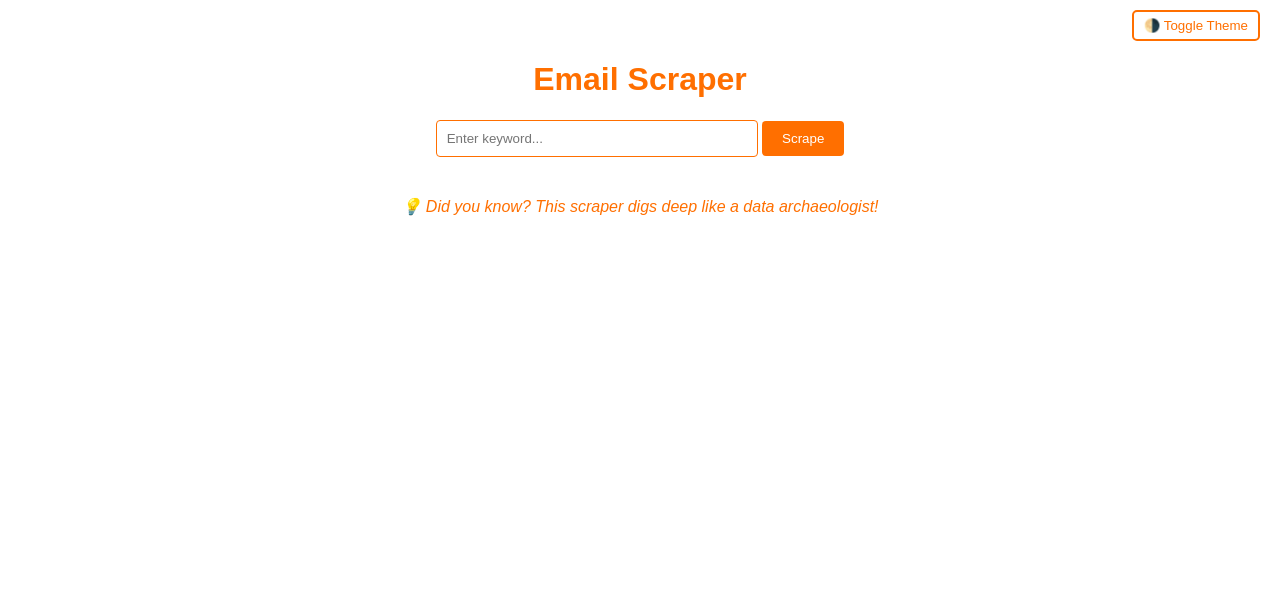
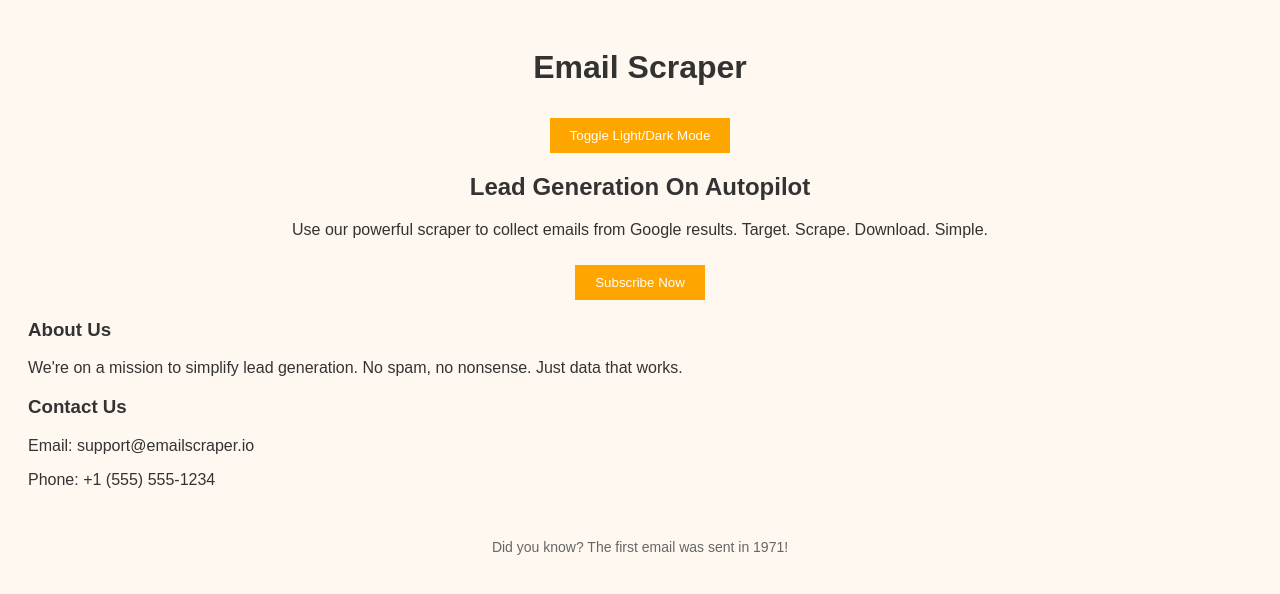
Before and after one commit to smoothc0/e_s, a Flask app: page / in a window 1280 px wide. Shown: the top 594 px of the page. Run offline with Flask 3, Linux system fonts and the light colour scheme.

Commit message:
Add UI, pricing page, contact us, and CSS styling

```diff
--- /dev/null
+++ b/email_scraper/static/style.css
@@ -0,0 +1,58 @@
+body {
+    font-family: Arial, sans-serif;
+    padding: 20px;
+    background-color: #fff8f0;
+    color: #333;
+    transition: 0.3s;
+}
+
+header {
+    text-align: center;
+    margin-bottom: 20px;
+}
+
+button {
+    background-color: orange;
+    color: white;
+    border: none;
+    padding: 10px 20px;
+    margin-top: 10px;
+    cursor: pointer;
+}
+
+button:hover {
+    background-color: darkorange;
+}
+
+footer {
+    text-align: center;
+    margin-top: 50px;
+    font-size: 14px;
+    color: #666;
+}
+
+/* Dark Mode */
+.dark-mode {
+    background-color: #222;
+    color: #eee;
+}
+
+.dark-mode button {
+    background-color: #ff8800;
+}
+
+/* Spinner */
+.spinner {
+    border: 8px solid #f3f3f3;
+    border-top: 8px solid orange;
+    border-radius: 50%;
+    width: 40px;
+    height: 40px;
+    animation: spin 1s linear infinite;
+    margin: auto;
+}
+
+@keyframes spin {
+    0% { transform: rotate(0deg); }
+    100% { transform: rotate(360deg); }
+}
--- a/email_scraper/templates/index.html
+++ b/email_scraper/templates/index.html
@@ -1,201 +1,19 @@
-<!DOCTYPE html>
-<html lang="en">
-<head>
-    <meta charset="UTF-8">
-    <title>Email Scraper</title>
-    <meta name="viewport" content="width=device-width, initial-scale=1.0">
-    <style>
-        :root {
-            --bg-color: #fff;
-            --text-color: #222;
-            --accent-color: #ff6f00;
-            --box-color: #f9f9f9;
-        }
+{% extends "layout.html" %}
+{% block content %}
+    <section style="text-align: center;">
+        <h2>Lead Generation On Autopilot</h2>
+        <p>Use our powerful scraper to collect emails from Google results. Target. Scrape. Download. Simple.</p>
+        <a href="/pricing"><button>Subscribe Now</button></a>
+    </section>
 
-        [data-theme="dark"] {
-            --bg-color: #121212;
-            --text-color: #f0f0f0;
-            --accent-color: #ffa726;
-            --box-color: #1e1e1e;
-        }
+    <section id="about">
+        <h3>About Us</h3>
+        <p>We're on a mission to simplify lead generation. No spam, no nonsense. Just data that works.</p>
+    </section>
 
-        body {
-            margin: 0;
-            padding: 40px;
-            font-family: Arial, sans-serif;
-            background-color: var(--bg-color);
-            color: var(--text-color);
-            transition: background-color 0.3s ease, color 0.3s ease;
-        }
-
-        h1 {
-            text-align: center;
-            color: var(--accent-color);
-        }
-
-        form {
-            text-align: center;
-            margin-bottom: 30px;
-        }
-
-        input[type="text"] {
-            padding: 10px;
-            width: 300px;
-            border: 1px solid var(--accent-color);
-            border-radius: 4px;
-        }
-
-        button {
-            padding: 10px 20px;
-            background-color: var(--accent-color);
-            color: white;
-            border: none;
-            cursor: pointer;
-            border-radius: 4px;
-        }
-
-        button:hover {
-            background-color: #e65100;
-        }
-
-        .results {
-            background-color: var(--box-color);
-            padding: 20px;
-            border-radius: 8px;
-            max-width: 600px;
-            margin: 0 auto;
-        }
-
-        ul {
-            list-style-type: none;
-            padding: 0;
-        }
-
-        li {
-            background: #ffecb3;
-            margin: 5px 0;
-            padding: 10px;
-            border-radius: 4px;
-            color: #444;
-        }
-
-        .download {
-            text-align: center;
-            margin-top: 20px;
-        }
-
-        #fun-fact {
-            text-align: center;
-            margin-top: 40px;
-            font-style: italic;
-            color: var(--accent-color);
-        }
-
-        .loader-overlay {
-            position: fixed;
-            top: 0;
-            left: 0;
-            width: 100%;
-            height: 100%;
-            background: rgba(255, 255, 255, 0.8);
-            display: none;
-            justify-content: center;
-            align-items: center;
-            z-index: 9999;
-        }
-
-        .loader-overlay[data-theme="dark"] {
-            background: rgba(0, 0, 0, 0.6);
-        }
-
-        .hourglass {
-            font-size: 48px;
-            animation: spin 1.5s linear infinite;
-            color: var(--accent-color);
-        }
-
-        @keyframes spin {
-            0% { transform: rotate(0deg); }
-            100% { transform: rotate(360deg); }
-        }
-
-        .toggle-theme {
-            position: fixed;
-            top: 10px;
-            right: 20px;
-            background: none;
-            color: var(--accent-color);
-            border: 2px solid var(--accent-color);
-            padding: 6px 10px;
-            cursor: pointer;
-            border-radius: 5px;
-        }
-
-        .toggle-theme:hover {
-            background-color: var(--accent-color);
-            color: white;
-        }
-    </style>
-</head>
-<body data-theme="light">
-
-    <button class="toggle-theme" onclick="toggleTheme()">🌗 Toggle Theme</button>
-
-    <h1>Email Scraper</h1>
-
-    <form method="post" onsubmit="showLoader()">
-        <input type="text" name="keyword" placeholder="Enter keyword..." required>
-        <button type="submit">Scrape</button>
-    </form>
-
-    {% if emails %}
-    <div class="results">
-        <h2>Found {{ emails|length }} emails for "{{ keyword }}":</h2>
-        <ul>
-            {% for email in emails %}
-            <li>{{ email }}</li>
-            {% endfor %}
-        </ul>
-        <div class="download">
-            <a href="/download/{{ file }}">
-                <button>Download CSV</button>
-            </a>
-        </div>
-    </div>
-    {% endif %}
-
-    <div id="fun-fact">💡 Did you know? This scraper digs deep like a data archaeologist!</div>
-
-    <div class="loader-overlay" id="loader">
-        <div class="hourglass">⏳</div>
-    </div>
-
-    <script>
-        const facts = [
-            "💡 Did you know? Email scraping helps avoid manual copy-paste.",
-            "💡 This scraper can uncover hidden emails buried in web pages.",
-            "💡 Did you know? Over 300 billion emails are sent every day.",
-            "💡 You can filter bad domains before saving results.",
-            "💡 Scraping responsibly = good netiquette!",
-            "💡 Always use scraped emails ethically 🔒"
-        ];
-
-        let index = 0;
-        setInterval(() => {
-            index = (index + 1) % facts.length;
-            document.getElementById("fun-fact").innerText = facts[index];
-        }, 30000); // 30 seconds
-
-        function showLoader() {
-            document.getElementById("loader").style.display = "flex";
-        }
-
-        function toggleTheme() {
-            const body = document.body;
-            const current = body.getAttribute("data-theme");
-            const next = current === "dark" ? "light" : "dark";
-            body.setAttribute("data-theme", next);
-        }
-    </script>
-</body>
-</html>
+    <section id="contact">
+        <h3>Contact Us</h3>
+        <p>Email: support@emailscraper.io</p>
+        <p>Phone: +1 (555) 555-1234</p>
+    </section>
+{% endblock %}
--- /dev/null
+++ b/email_scraper/templates/layout.html
@@ -0,0 +1,39 @@
+<!DOCTYPE html>
+<html lang="en">
+<head>
+    <meta charset="UTF-8">
+    <title>Email Scraper</title>
+    <link rel="stylesheet" href="{{ url_for('static', filename='style.css') }}">
+    <script defer>
+        // Did You Know rotation
+        const facts = [
+            "The first email was sent in 1971!",
+            "Email scraping helps generate leads for businesses.",
+            "Spam emails account for over 50% of all emails sent.",
+            "The '@' symbol was chosen for emails because it was rarely used."
+        ];
+        let index = 0;
+        setInterval(() => {
+            document.getElementById("fact").textContent = facts[index];
+            index = (index + 1) % facts.length;
+        }, 30000);
+    </script>
+</head>
+<body class="light-mode">
+    <header>
+        <h1>Email Scraper</h1>
+        <button onclick="toggleMode()">Toggle Light/Dark Mode</button>
+    </header>
+    <main>
+        {% block content %}{% endblock %}
+    </main>
+    <footer>
+        <div id="fact">Did you know? The first email was sent in 1971!</div>
+    </footer>
+    <script>
+        function toggleMode() {
+            document.body.classList.toggle("dark-mode");
+        }
+    </script>
+</body>
+</html>
--- a/email_scraper/web_app.py
+++ b/email_scraper/web_app.py
@@ -1,6 +1,6 @@
-from flask import Flask, render_template, request, send_from_directory
+from flask import Flask, render_template, request, send_from_directory, redirect, url_for
 import os
-from main import run_scraper  # Make sure this function exists in main.py
+from main import run_scraper
 
 app = Flask(__name__)
 
@@ -20,10 +20,18 @@ def index():
 
     return render_template('index.html', emails=emails, keyword=keyword, file=file)
 
+@app.route('/pricing')
+def pricing():
+    return render_template('pricing.html')
+
+@app.route('/contact')
+def contact():
+    return render_template('contact.html')
+
 @app.route('/download/<filename>')
 def download_file(filename):
     return send_from_directory(OUTPUT_DIR, filename, as_attachment=True)
 
 if __name__ == "__main__":
-    port = int(os.environ.get("PORT", 10000))  # Render sets PORT
-    app.run(host="0.0.0.0", port=port)         # Bind to all IPs for external access
+    port = int(os.environ.get("PORT", 10000))
+    app.run(host="0.0.0.0", port=port)
```
Also changed, not shown: email_scraper/templates/contact.html (added, +10 -0 lines), email_scraper/templates/pricing.html (added, +23 -0 lines).
